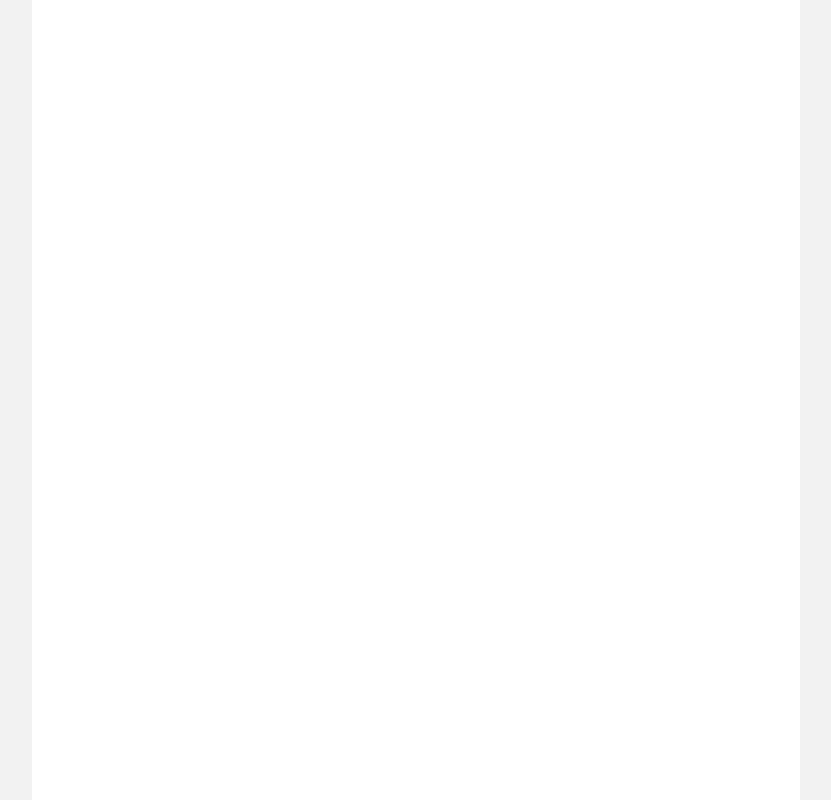
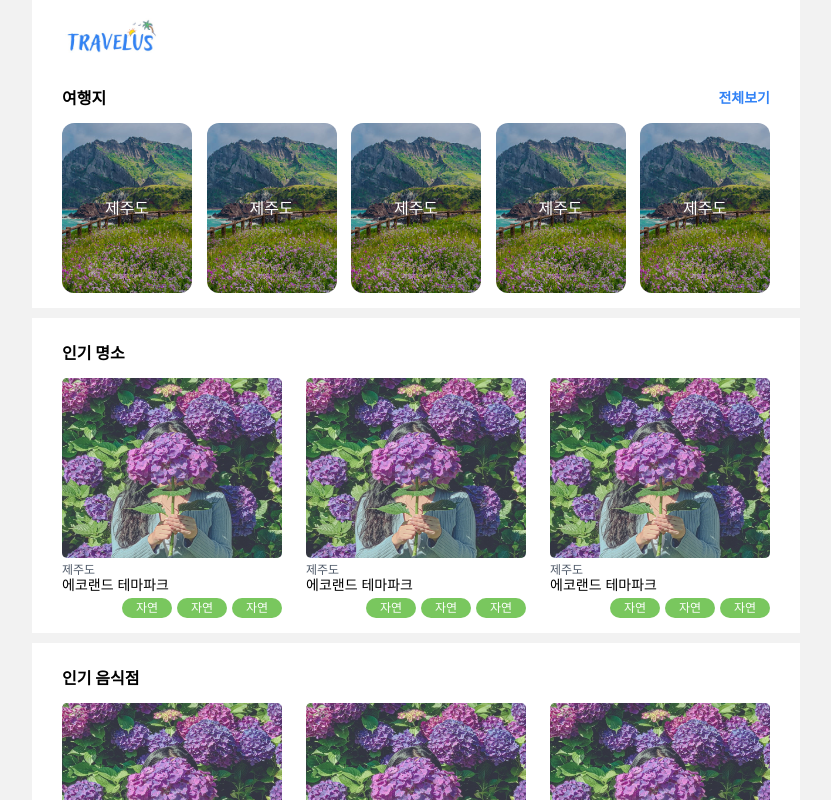
Before and after one commit to travleus/TRAVELUS-FE, a Next.js app: page / in a window 1280 px wide. Shown: the top 800 px of the page, without its empty margins (224-1055 px from the left). Built offline with nearby package versions, Linux system fonts and the light colour scheme.

Commit message:
feat : #16 [Layout] HomePage

```diff
--- a/pages/index.tsx
+++ b/pages/index.tsx
@@ -1,7 +1,93 @@
 import type { NextPage } from 'next';
+import AppLogo from '@components/AppLogo';
+import styled from '@emotion/styled';
+import Text from '@components/Text';
+import CityCardItem from '@components/CityCardItem';
+import PlaceCardItem from '@components/PlaceCardItem';
+import colors from '@constants/colors';
 
 const Home: NextPage = () => {
-  return <></>;
+  return (
+    <Container>
+      <Header>
+        <AppLogo />
+      </Header>
+      <ContentBox>
+        <ContentHeader>
+          <Text typographyType={'t5'} fontWeight={700}>
+            여행지
+          </Text>
+          <Text typographyType={'t6'} fontWeight={700} color={colors.primary2}>
+            전체보기
+          </Text>
+        </ContentHeader>
+        <ContentItemBox>
+          <CityCardItem />
+          <CityCardItem />
+          <CityCardItem />
+          <CityCardItem />
+          <CityCardItem />
+        </ContentItemBox>
+      </ContentBox>
+      <Divider />
+      <ContentBox>
+        <ContentHeader>
+          <Text typographyType={'t5'} fontWeight={700}>
+            인기 명소
+          </Text>
+        </ContentHeader>
+        <ContentItemBox>
+          <PlaceCardItem />
+          <PlaceCardItem />
+          <PlaceCardItem />
+        </ContentItemBox>
+      </ContentBox>
+      <Divider />
+      <ContentBox>
+        <ContentHeader>
+          <Text typographyType={'t5'} fontWeight={700}>
+            인기 음식점
+          </Text>
+        </ContentHeader>
+        <ContentItemBox>
+          <PlaceCardItem />
+          <PlaceCardItem />
+          <PlaceCardItem />
+        </ContentItemBox>
+      </ContentBox>
+    </Container>
+  );
 };
 
+const Container = styled.div`
+  display: flex;
+  flex-direction: column;
+`;
+
+const Header = styled.div`
+  padding: 10px 30px 0;
+`;
+
+const ContentBox = styled.div`
+  padding: 10px 30px 15px;
+`;
+
+const ContentHeader = styled.div`
+  display: flex;
+  align-items: center;
+  justify-content: space-between;
+  height: 50px;
+`;
+
+const ContentItemBox = styled.div`
+  display: flex;
+  justify-content: space-between;
+`;
+
+const Divider = styled.div`
+  width: 100%;
+  height: 10px;
+  background-color: ${colors.background};
+`;
+
 export default Home;
```
